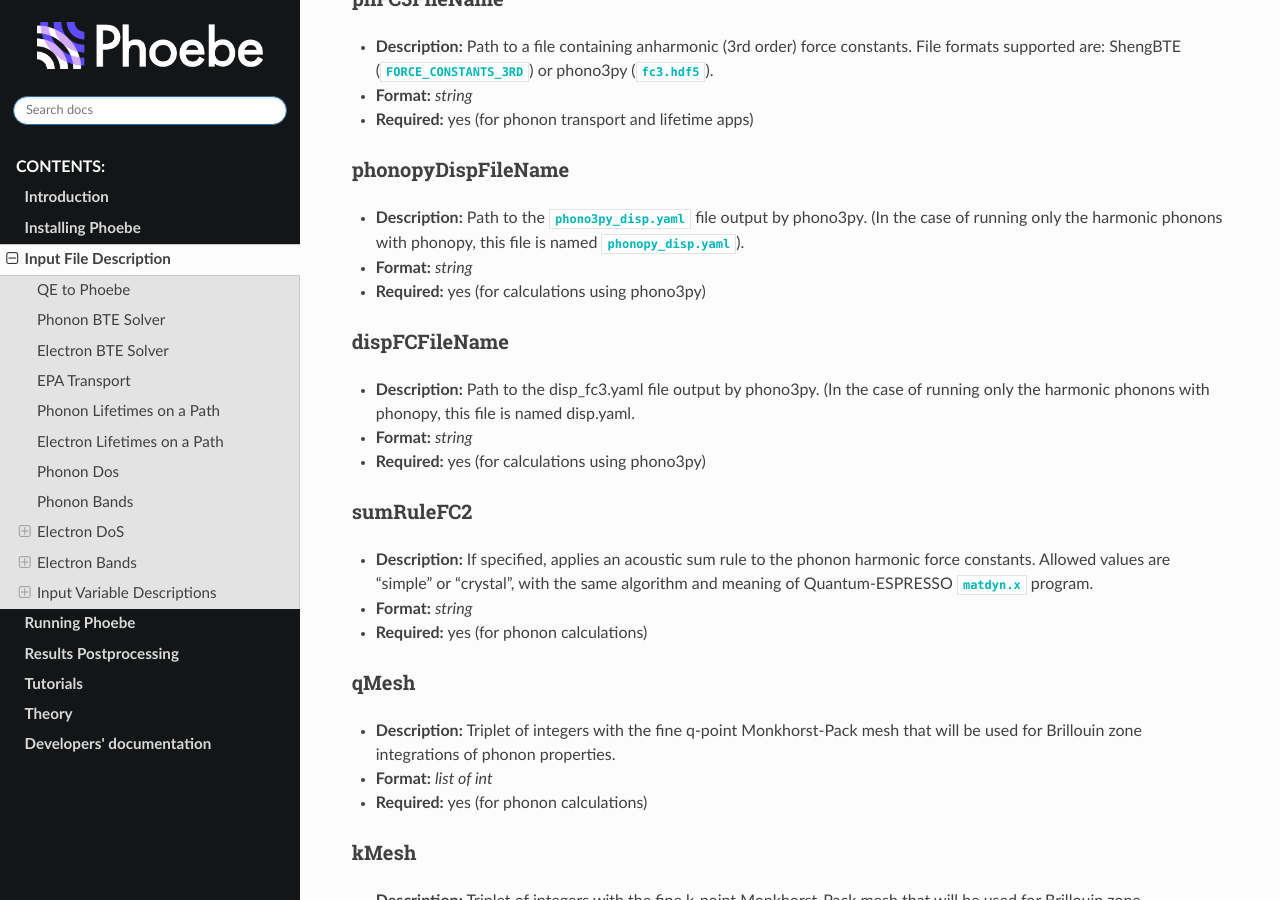
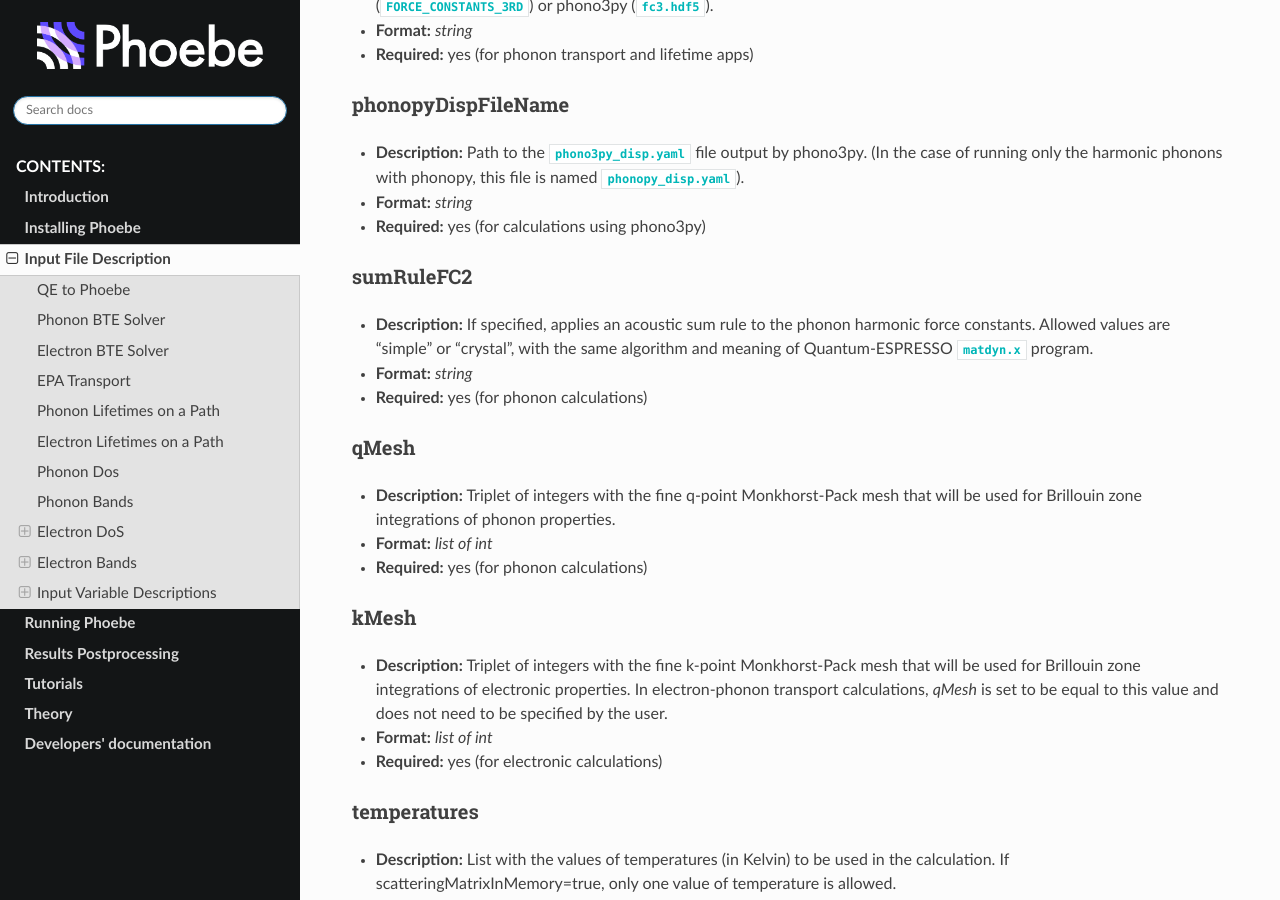
Before and after one commit to mir-group/phoebe, a Sphinx documentation site: the page built from doc/sphinx/source/inputFiles.rst, in a window 1280 px wide and 900 px high, scrolled down 12360 px. Built offline with Sphinx 7.4.7 and the Read the Docs theme 2.0.0, drawn with Linux system fonts in a browser that asks for light colours; formulas are drawn with MathJax 3; some of the changed text lies outside the part shown.

Commit message:
Removing dispFCFileName from part of documentation.

```diff
--- a/doc/sphinx/source/inputFiles.rst
+++ b/doc/sphinx/source/inputFiles.rst
@@ -141,10 +143,6 @@ Phonon BTE Solver
 
 * :ref:`useSymmetries`
 
-* :ref:`phonopyDispFileName`
-
-* :ref:`dispFCFileName`
-
 
 
 .. raw:: html
@@ -354,10 +356,6 @@ Phonon Lifetimes on a Path
 * :ref:`deltaPath`
 
 * :ref:`beginEndPointPath`
-
-* :ref:`phonopyDispFileName`
-
-* :ref:`dispFCFileName`
 
 
 .. raw:: html
@@ -489,10 +491,6 @@ Phonon Dos
 * :ref:`dosMaxEnergy`
 
 * :ref:`dosDeltaEnergy`
-
-* :ref:`phonopyDispFileName`
-
-* :ref:`dispFCFileName`
 
 * :ref:`masses`
 
@@ -526,15 +524,13 @@ Phonon Bands
 
 * :ref:`phFC2FileName`
 
+* :ref:`phonopyDispFileName`
+
 * :ref:`sumRuleFC2`
 
 * :ref:`deltaPath`
 
 * :ref:`beginEndPointPath`
-
-* :ref:`phonopyDispFileName`
-
-* :ref:`dispFCFileName`
 
 * :ref:`masses`
 
@@ -562,7 +558,6 @@ Phonon Bands
 
   appName = "phononBands"
   phFC2FileName = "fc2.hdf5"
-  dispFCFileName = "disp_fc3.yaml"
   phonopyDispFileName = "phono3py_disp.yaml"
   sumRuleFC2 = "simple"
 
@@ -824,23 +819,13 @@ phFC3FileName
 
 * **Required:** yes (for phonon transport and lifetime apps)
 
+
 .. _phonopyDispFileName:
 
 phonopyDispFileName
 ^^^^^^^^^^^^^^^^^^^
 
 * **Description:** Path to the ``phono3py_disp.yaml`` file output by phono3py. (In the case of running only the harmonic phonons with phonopy, this file is named ``phonopy_disp.yaml``).
-
-* **Format:** *string*
-
-* **Required:** yes (for calculations using phono3py)
-
-.. _dispFCFileName:
-
-dispFCFileName
-^^^^^^^^^^^^^^
-
-* **Description:** Path to the disp_fc3.yaml file output by phono3py. (In the case of running only the harmonic phonons with phonopy, this file is named disp.yaml.
 
 * **Format:** *string*
 
```
Also changed, not shown: other parts of doc/sphinx/source/inputFiles.rst (+10 -0 lines).
